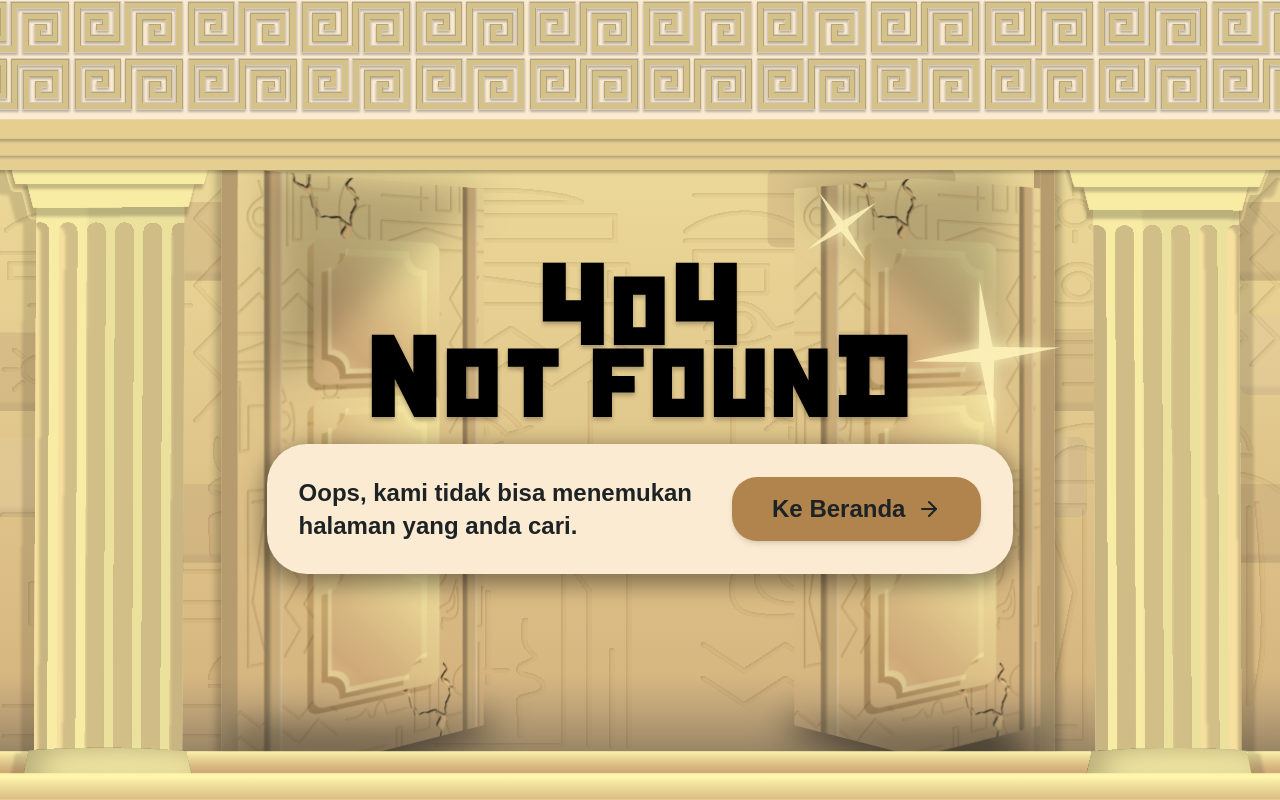
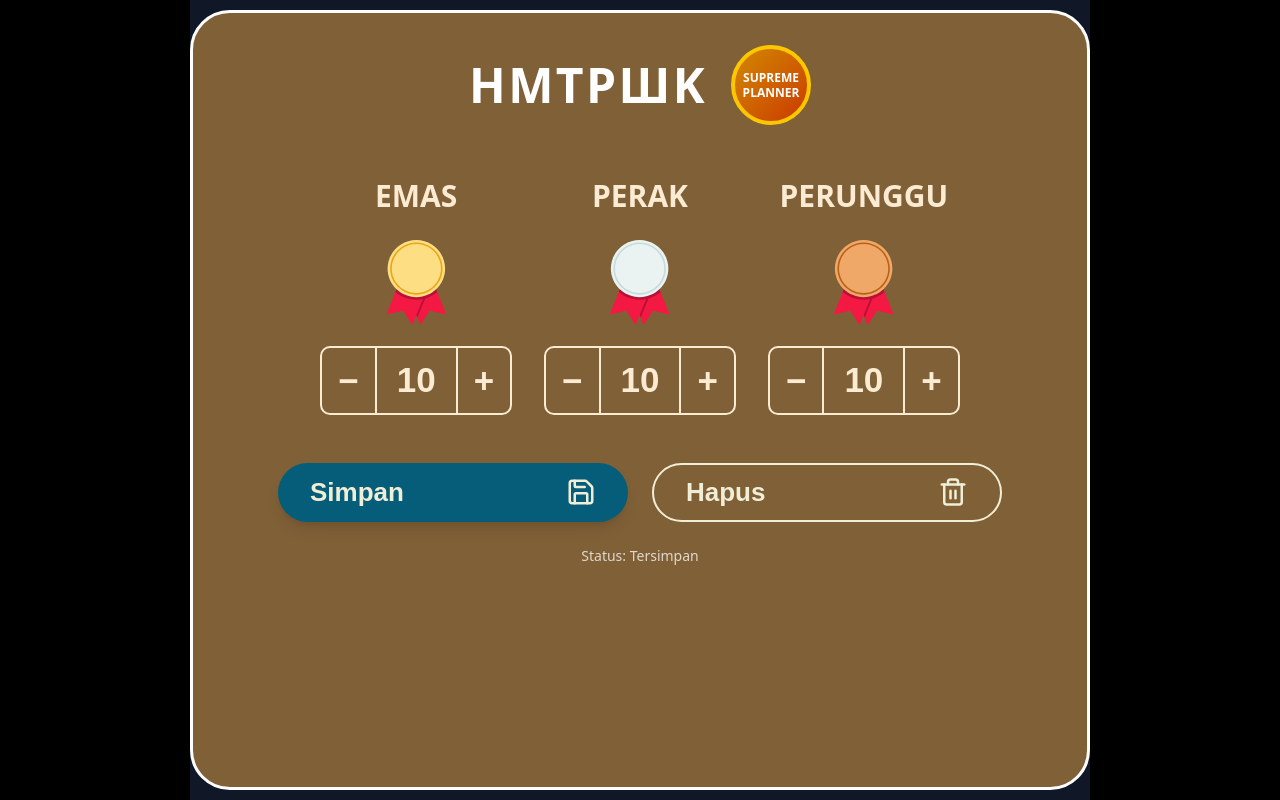
Before and after one commit to Teknisiade2025/FrontEnd, a Next.js app: page /DASHBOARD/adminMedal in a window 1280 px wide. Before the commit this address had no page. Built offline with nearby package versions, Linux system fonts and the light colour scheme; a web font is replaced by a local one.

Commit message:
ADMIN MEDAL & ADMIN SCOREBOARD: ubah lokasi folder, ubah background

```diff
--- a/src/app/adminMedal/page.jsx
+++ b/src/app/DASHBOARD/adminMedal/page.jsx
@@ -1,5 +1,5 @@
 import React from "react";
-import MedalManage from "../component/admin/klasemen/medalManage.jsx";
+import MedalManage from "@/app/component/admin/klasemen/medalManage.jsx";
 
 const MedalPage = () => {
   return <MedalManage />;
--- a/src/app/adminScoreboard/page.jsx
+++ b/src/app/DASHBOARD/adminScoreboard/page.jsx
@@ -1,5 +1,5 @@
 import React from "react";
-import Scoreboard from "../component/admin/scoreboard/scoreboard.jsx";
+import Scoreboard from "@/app/component/admin/scoreboard/scoreboard.jsx";
 
 const ScoreboardPage = () => {
   return <Scoreboard />;
--- a/src/app/DASHBOARD/layout.jsx
+++ b/src/app/DASHBOARD/layout.jsx
@@ -3,7 +3,7 @@ import '@/app/globals.css';
 
 export default function scheduleLayout({ children }) {
   return (
-    <div className="min-h-screen flex justify-center items-center">
+    <div className="min-h-screen flex justify-center bg-black items-center">
 
       <main>{children}</main>
 
--- a/src/app/component/admin/klasemen/medalManage.jsx
+++ b/src/app/component/admin/klasemen/medalManage.jsx
@@ -95,7 +95,7 @@ const MedalManage = () => {
       <div
         className="flex flex-col items-center p-8 rounded-[40px]"
         style={{
-          width: "1120px",
+          width: "900px",
           height: "780px",
           backgroundColor: "#806037",
           border: "3px solid #FFFFFF",
```
